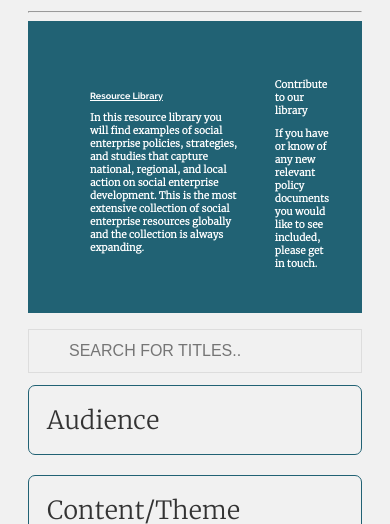
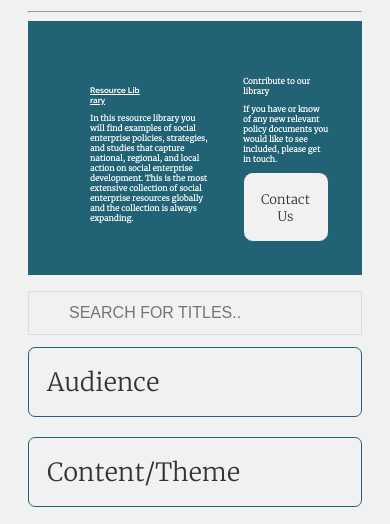
Before and after one commit to Dami908/AnchorTOResourceHub, a plain HTML site: page index.html in a window 390 px wide. Shown: the part 288-812 px from the top of the page. Drawn offline with Linux system fonts and the light colour scheme.

Commit message:
Update index html

```diff
--- a/index.html
+++ b/index.html
@@ -395,12 +395,12 @@ p{
       }
 
       .header h1 {
-        font-size: 9px;
+        font-size: 8px;
         text-decoration: underline;
       }
 
       .header p {
-        font-size: 10px;
+        font-size: 8px;
       }
 
       .header th {
@@ -409,8 +409,12 @@ p{
       }
 
       .header button {
-        font-size: 10px;
-        display: none;
+        font-size: 13px;
+        width: 100%;
+        height: 70px;
+        text-align: center;
+        padding-left: 17px;
+        border-radius: 10px;
       }
     }
 
```
